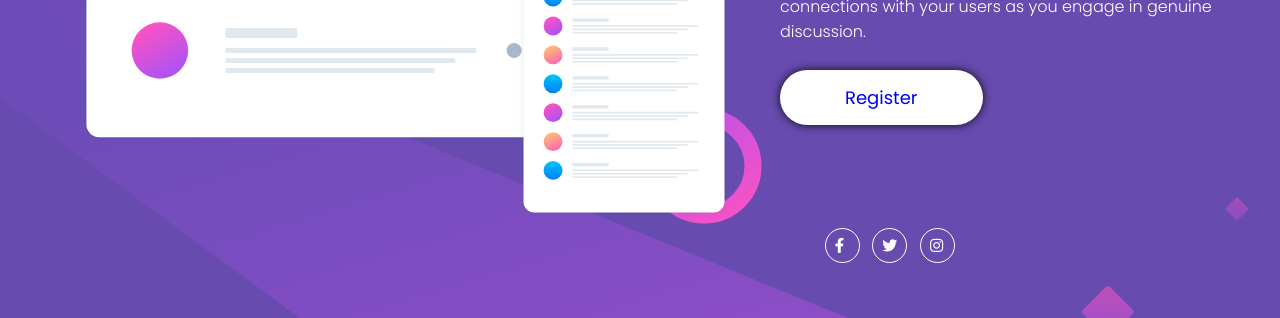
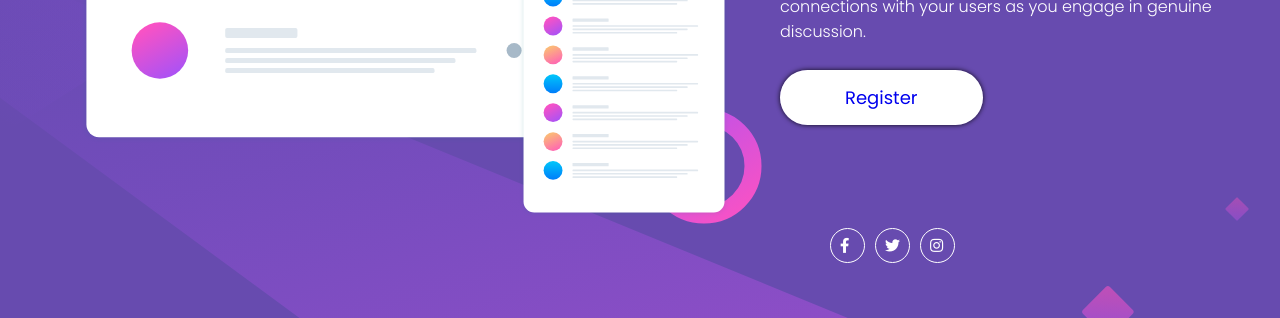
Before and after one commit to valdeanofilho/desafio-HTML-CSS-avancado, a plain HTML site: page index.html in a window 1280 px wide. Shown: the part 397-715 px from the top of the page. Drawn offline with Linux system fonts and the light colour scheme.

Commit message:
Criado uma lista para envolver os icones de redes sociais

```diff
--- a/index.html
+++ b/index.html
@@ -14,7 +14,9 @@
 
   <link rel="preconnect" href="https://fonts.googleapis.com">
   <link rel="preconnect" href="https://fonts.gstatic.com" crossorigin>
-  <link href="https://fonts.googleapis.com/css2?family=Open+Sans:ital,wght@0,300..800;1,300..800&family=Poppins:ital,wght@0,100;0,200;0,300;0,400;0,500;0,600;0,700;0,800;0,900;1,100;1,200;1,300;1,400;1,500;1,600;1,700;1,800;1,900&display=swap" rel="stylesheet">
+  <link
+    href="https://fonts.googleapis.com/css2?family=Open+Sans:ital,wght@0,300..800;1,300..800&family=Poppins:ital,wght@0,100;0,200;0,300;0,400;0,500;0,600;0,700;0,800;0,900;1,100;1,200;1,300;1,400;1,500;1,600;1,700;1,800;1,900&display=swap"
+    rel="stylesheet">
 
   <link rel="stylesheet" href="https://cdnjs.cloudflare.com/ajax/libs/font-awesome/5.15.4/css/all.min.css" />
 
@@ -32,22 +34,19 @@
     </div>
     <div class="info">
       <h2>Build The Community Your Fans Will Love</h2>
-      <p>Huddle re-imagines the way we build communities. You have a voice, but so does your audience. Create connections with your users as you engage in genuine discussion.</p>
+      <p>Huddle re-imagines the way we build communities. You have a voice, but so does your audience. Create
+        connections with your users as you engage in genuine discussion.</p>
       <a href="/">Register</a>
     </div>
   </main>
   <footer class="footer">
-    <div class="social">
-      <a href="">
-          <i class="fab fa-facebook-f"></i>
-      </a>
-      <a href="">
-          <i class="fab fa-twitter"></i>
-      </a>
-      <a href="">
-          <i class="fab fa-instagram"></i>
-      </a>
-  </div>
+    <nav class="social">
+      <ul>
+        <li><a href="#"><i class="fab fa-facebook-f"></i></a></li>
+        <li><a href="#"><i class="fab fa-twitter"></i></a></li>
+        <li><a href="#"><i class="fab fa-instagram"></i></a></li>
+      </ul>
+    </nav>
   </footer>
 
 </body>
--- a/src/css/estilos.css
+++ b/src/css/estilos.css
@@ -2,6 +2,8 @@
 html {
     font-size: 62.5%;
     height: 100vh;
+    max-width: 1440px;
+    margin: 0 auto;
     background: var(--cor-primaria) url(../images/bg-desktop.svg)no-repeat center left;
     background-size: cover;
     font-family: 'Poppins', sans-serif;
@@ -49,7 +51,7 @@ html {
     background-color: #ffffff;
     padding: 1.5rem 6.5rem;
     border-radius: 3rem;
-    box-shadow: rgba(0, 0, 0, 0.9) 0px 0px 10px 0px;
+    box-shadow: rgba(0, 0, 0, 0.9) 0px 0px 5px 0px;
     transition: 0.5s ease-in-out;
 }
 
@@ -61,6 +63,10 @@ html {
     display: flex;
     justify-content: flex-end;
     margin-right: 25%;
+}
+
+.footer .social ul{
+    display: flex;
 }
 
 .footer .social a{
--- a/src/css/reset.css
+++ b/src/css/reset.css
@@ -7,3 +7,7 @@
 a{
   text-decoration: none;
 }
+
+ul{
+  list-style: none;
+}
```
